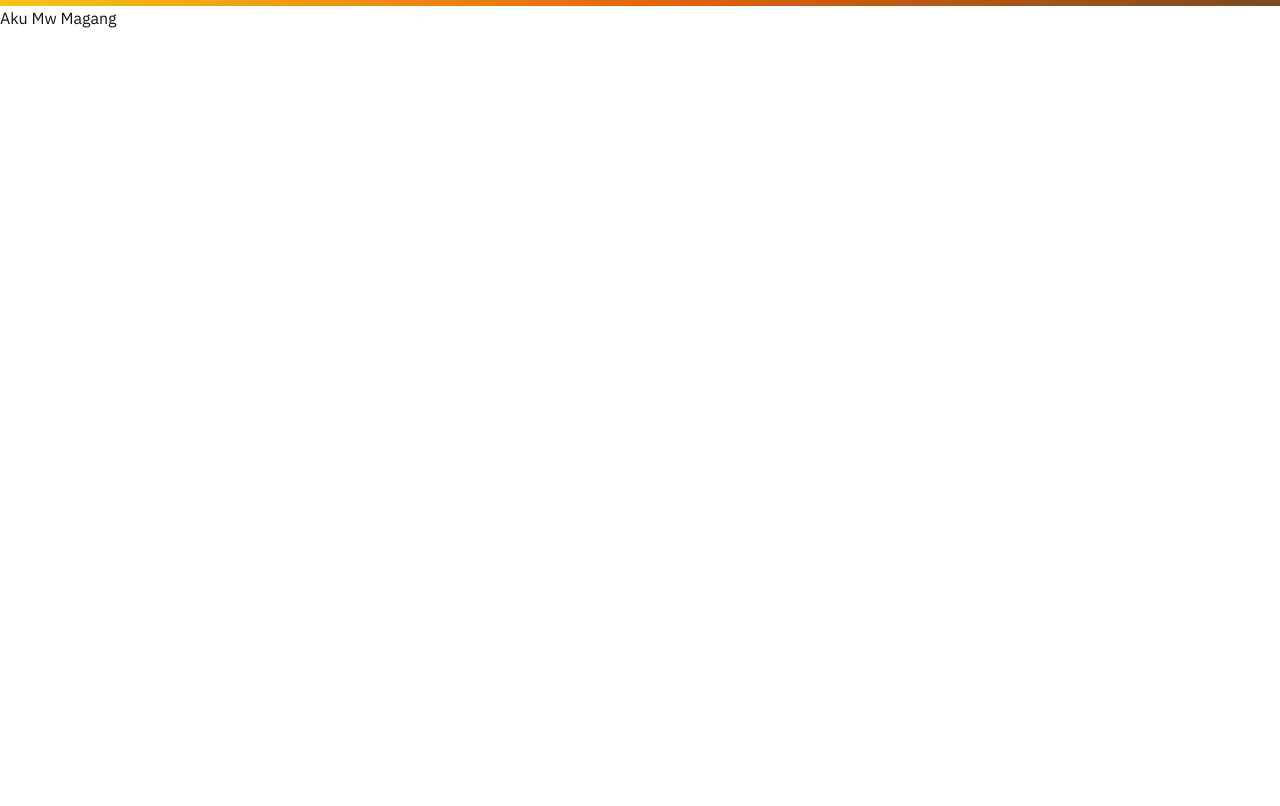
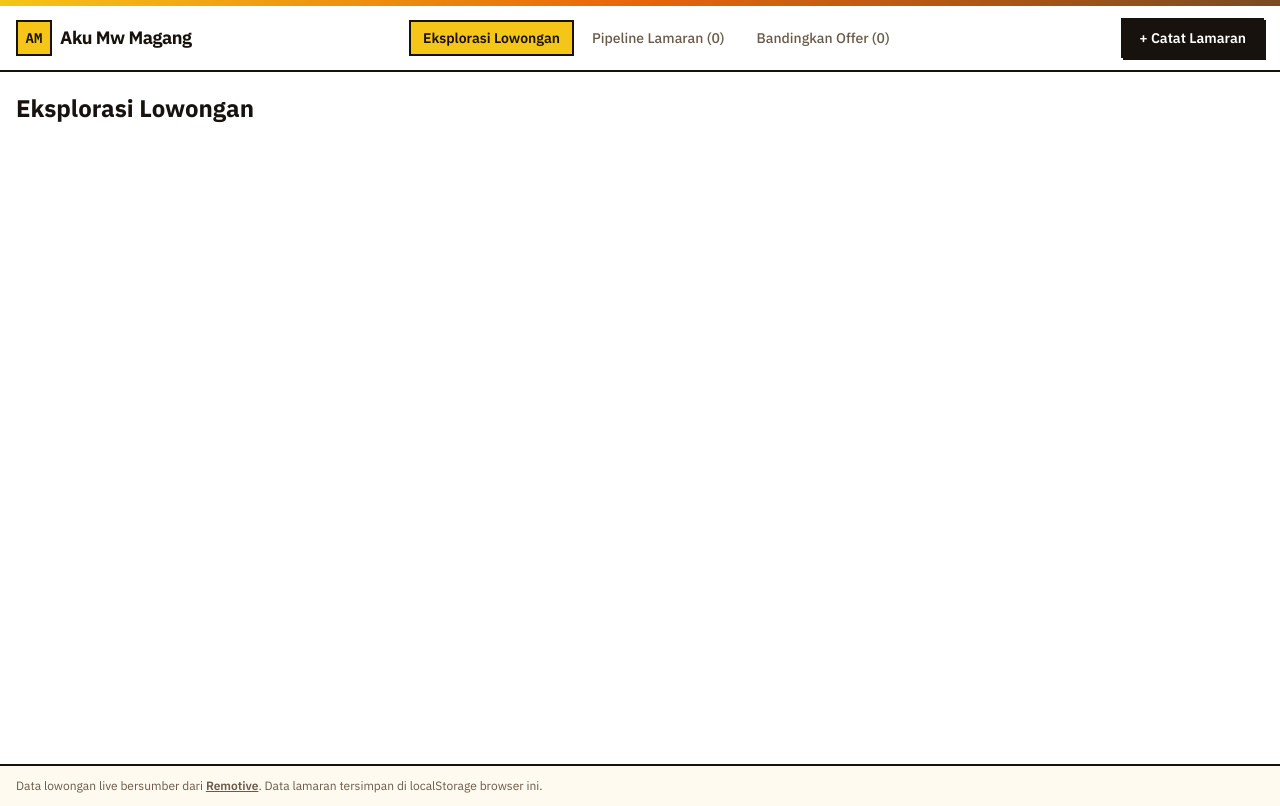
Before and after one commit to DaffHaxxim/pweb-react-A14-2026, a React (Vite) app: page / in a window 1280 px wide. Built offline with nearby package versions, Linux system fonts and the light colour scheme.

Commit message:
Menambahkan tata letak, navigasi, dan routing halaman

```diff
--- a/src/App.tsx
+++ b/src/App.tsx
@@ -1,3 +1,28 @@
+import { Route, Routes } from "react-router";
+import { useLocalStorage } from "./hooks/useLocalStorage";
+import { TataLetak } from "./layouts/TataLetak";
+import { HalamanCatatLamaran } from "./pages/HalamanCatatLamaran";
+import { HalamanLamaran } from "./pages/HalamanLamaran";
+import { HalamanLowongan } from "./pages/HalamanLowongan";
+import { HalamanOffer } from "./pages/HalamanOffer";
+import { HalamanTidakDitemukan } from "./pages/HalamanTidakDitemukan";
+import type { Application } from "./types/lamaran";
+
 export default function App() {
-  return <h1>Aku Mw Magang</h1>;
+  // ===== State utama (diangkat ke App agar tidak hilang saat pindah halaman) =====
+  // Memakai Custom Hook useLocalStorage supaya tetap ada setelah refresh.
+  const [applications] = useLocalStorage<Application[]>("akumwmagang-applications", []);
+
+  // ===== Tabel route =====
+  return (
+    <Routes>
+      <Route path="/" element={<TataLetak applications={applications} />}>
+        <Route index element={<HalamanLowongan />} />
+        <Route path="lamaran" element={<HalamanLamaran />} />
+        <Route path="lamaran/baru" element={<HalamanCatatLamaran />} />
+        <Route path="offer" element={<HalamanOffer />} />
+        <Route path="*" element={<HalamanTidakDitemukan />} />
+      </Route>
+    </Routes>
+  );
 }
--- /dev/null
+++ b/src/components/BadgeMatch.tsx
@@ -0,0 +1,18 @@
+import { tingkatMatch } from "../utils/skillMatch";
+
+// Warna sesuai soal: hijau >= 70%, kuning 40-69%, merah < 40%
+const GAYA_TINGKAT = {
+  tinggi: "border-berhasil bg-berhasil-muda text-berhasil",
+  sedang: "border-emas bg-kuning-muda text-cokelat-tua",
+  rendah: "border-bahaya bg-bahaya-muda text-bahaya",
+};
+
+export function BadgeMatch({ persen }: { persen: number }) {
+  return (
+    <span
+      className={`inline-block shrink-0 border-2 px-2 py-0.5 font-mono text-xs font-semibold ${GAYA_TINGKAT[tingkatMatch(persen)]}`}
+    >
+      {persen}% Match
+    </span>
+  );
+}
--- /dev/null
+++ b/src/components/BadgeStatus.tsx
@@ -0,0 +1,21 @@
+import type { ApplicationStatus } from "../types/lamaran";
+import { LABEL_STATUS } from "../utils/statusLamaran";
+
+// Warna badge untuk setiap status (kelas ditulis utuh agar terbaca Tailwind)
+const GAYA_STATUS: Record<ApplicationStatus, string> = {
+  WISHLIST: "border-garis bg-permukaan text-redup",
+  APPLIED: "border-emas bg-kuning-muda text-cokelat-tua",
+  SCREENING: "border-oranye bg-oranye-muda text-oranye-tua",
+  INTERVIEW: "border-hitam bg-kuning text-hitam",
+  OFFER: "border-berhasil bg-berhasil-muda text-berhasil",
+  REJECTED: "border-bahaya bg-bahaya-muda text-bahaya",
+  GHOSTED: "border-cokelat bg-cokelat text-latar",
+};
+
+export function BadgeStatus({ status }: { status: ApplicationStatus }) {
+  return (
+    <span className={`inline-block border-2 px-2 py-0.5 text-xs font-bold uppercase tracking-wide ${GAYA_STATUS[status]}`}>
+      {LABEL_STATUS[status]}
+    </span>
+  );
+}
--- /dev/null
+++ b/src/components/Tombol.tsx
@@ -0,0 +1,48 @@
+// Tombol yang dipakai ulang di seluruh aplikasi dengan beberapa varian warna.
+// Pola ini sama dengan contoh Button pada materi Tailwind (memetakan varian ke kelas utuh).
+
+interface TombolProps {
+  children: React.ReactNode;
+  onClick?: () => void;
+  type?: "button" | "submit";
+  varian?: "utama" | "kedua" | "bahaya" | "gelap";
+  ukuran?: "kecil" | "normal";
+  disabled?: boolean;
+  title?: string;
+  className?: string;
+}
+
+const GAYA_VARIAN = {
+  utama: "border-hitam bg-kuning text-hitam hover:bg-emas",
+  kedua: "border-hitam bg-latar text-hitam hover:bg-kuning-muda",
+  bahaya: "border-bahaya bg-latar text-bahaya hover:bg-bahaya-muda",
+  gelap: "border-hitam bg-hitam text-latar hover:bg-cokelat-tua",
+};
+
+const GAYA_UKURAN = {
+  kecil: "px-2.5 py-1 text-xs",
+  normal: "px-4 py-2 text-sm",
+};
+
+export function Tombol({
+  children,
+  onClick,
+  type = "button",
+  varian = "utama",
+  ukuran = "normal",
+  disabled = false,
+  title,
+  className = "",
+}: TombolProps) {
+  return (
+    <button
+      type={type}
+      onClick={onClick}
+      disabled={disabled}
+      title={title}
+      className={`border-2 font-semibold shadow-tegas-kecil transition active:translate-x-0.5 active:translate-y-0.5 active:shadow-none disabled:cursor-not-allowed disabled:opacity-50 disabled:shadow-none ${GAYA_VARIAN[varian]} ${GAYA_UKURAN[ukuran]} ${className}`}
+    >
+      {children}
+    </button>
+  );
+}
--- /dev/null
+++ b/src/components/gaya.ts
@@ -0,0 +1,19 @@
+// Kumpulan kelas Tailwind yang dipakai berulang di banyak form,
+// supaya string kelas panjang tidak ditulis ulang di setiap input.
+// Kelas ditulis utuh (tidak dirangkai sebagian) agar terbaca oleh Tailwind.
+
+export const KELAS_LABEL = "mb-1 block text-xs font-semibold uppercase tracking-wide text-redup";
+
+export const KELAS_INPUT =
+  "w-full border-2 border-hitam bg-latar px-3 py-2 text-sm text-teks placeholder:text-redup/70 focus:border-oranye focus:outline-none";
+
+// Versi input saat ada error validasi (garis merah)
+export const KELAS_INPUT_GALAT =
+  "w-full border-2 border-bahaya bg-bahaya-muda px-3 py-2 text-sm text-teks placeholder:text-redup/70 focus:outline-none";
+
+export const KELAS_PESAN_GALAT = "mt-1 text-xs font-medium text-bahaya";
+
+// Panel/kartu dasar: kotak bergaris hitam dengan bayangan tegas
+export const KELAS_PANEL = "border-2 border-hitam bg-latar p-4 shadow-tegas";
+
+export const KELAS_JUDUL_PANEL = "mb-3 text-xs font-bold uppercase tracking-widest text-cokelat";
--- /dev/null
+++ b/src/layouts/TataLetak.tsx
@@ -0,0 +1,69 @@
+import { Link, NavLink, Outlet } from "react-router";
+import type { Application } from "../types/lamaran";
+
+interface TataLetakProps {
+  applications: Application[];
+}
+
+// Kelas NavLink: React Router memberi { isActive } untuk menandai halaman yang sedang dibuka
+function kelasNavigasi({ isActive }: { isActive: boolean }) {
+  return isActive
+    ? "border-2 border-hitam bg-kuning px-3 py-1.5 text-sm font-semibold text-hitam"
+    : "border-2 border-transparent px-3 py-1.5 text-sm font-medium text-redup hover:border-garis hover:text-teks";
+}
+
+// Kerangka halaman: header + navigasi, lalu isi halaman aktif lewat <Outlet />
+export function TataLetak({ applications }: TataLetakProps) {
+  // Angka di menu dihitung langsung dari data (derived state)
+  const jumlahOffer = applications.filter((lamaran) => lamaran.status === "OFFER").length;
+
+  return (
+    <div className="flex min-h-screen flex-col">
+      <header className="border-b-2 border-hitam bg-latar">
+        <div className="mx-auto flex max-w-7xl flex-wrap items-center justify-between gap-3 px-4 py-3">
+          <Link to="/" className="flex items-center gap-2">
+            <span className="grid h-9 w-9 place-items-center border-2 border-hitam bg-kuning font-mono text-sm font-bold">
+              AM
+            </span>
+            <span className="text-lg font-bold tracking-tight">Aku Mw Magang</span>
+          </Link>
+
+          <nav className="flex flex-wrap gap-1">
+            {/* "end" agar menu ini hanya aktif tepat di "/" */}
+            <NavLink to="/" end className={kelasNavigasi}>
+              Eksplorasi Lowongan
+            </NavLink>
+            {/* "end" agar menu ini tidak ikut aktif di "/lamaran/baru" */}
+            <NavLink to="/lamaran" end className={kelasNavigasi}>
+              Pipeline Lamaran ({applications.length})
+            </NavLink>
+            <NavLink to="/offer" className={kelasNavigasi}>
+              Bandingkan Offer ({jumlahOffer})
+            </NavLink>
+          </nav>
+
+          <Link
+            to="/lamaran/baru"
+            className="border-2 border-hitam bg-hitam px-4 py-2 text-sm font-semibold text-latar shadow-tegas-kecil hover:bg-cokelat-tua"
+          >
+            + Catat Lamaran
+          </Link>
+        </div>
+      </header>
+
+      <main className="mx-auto w-full max-w-7xl flex-1 space-y-5 px-4 py-5">
+        <Outlet />
+      </main>
+
+      <footer className="border-t-2 border-hitam bg-permukaan">
+        <p className="mx-auto max-w-7xl px-4 py-3 text-xs text-redup">
+          Data lowongan live bersumber dari{" "}
+          <a href="https://remotive.com" target="_blank" rel="noreferrer" className="font-semibold underline">
+            Remotive
+          </a>
+          . Data lamaran tersimpan di localStorage browser ini.
+        </p>
+      </footer>
+    </div>
+  );
+}
--- /dev/null
+++ b/src/pages/HalamanCatatLamaran.tsx
@@ -0,0 +1,3 @@
+export function HalamanCatatLamaran() {
+  return <h1 className="text-2xl font-bold">Catat Lamaran</h1>;
+}
--- /dev/null
+++ b/src/pages/HalamanLamaran.tsx
@@ -0,0 +1,3 @@
+export function HalamanLamaran() {
+  return <h1 className="text-2xl font-bold">War Room Lamaran</h1>;
+}
--- /dev/null
+++ b/src/pages/HalamanLowongan.tsx
@@ -0,0 +1,3 @@
+export function HalamanLowongan() {
+  return <h1 className="text-2xl font-bold">Eksplorasi Lowongan</h1>;
+}
--- /dev/null
+++ b/src/pages/HalamanOffer.tsx
@@ -0,0 +1,3 @@
+export function HalamanOffer() {
+  return <h1 className="text-2xl font-bold">Bandingkan Offer</h1>;
+}
--- /dev/null
+++ b/src/pages/HalamanTidakDitemukan.tsx
@@ -0,0 +1,18 @@
+import { Link } from "react-router";
+
+// Halaman untuk alamat yang tidak terdaftar (route "*")
+export function HalamanTidakDitemukan() {
+  return (
+    <section className="mx-auto max-w-lg border-2 border-hitam bg-latar p-8 text-center shadow-tegas">
+      <p className="font-mono text-5xl font-semibold text-oranye">404</p>
+      <h1 className="mt-2 text-xl font-bold">Halaman tidak ditemukan</h1>
+      <p className="mt-2 text-sm text-redup">Alamat yang dibuka tidak ada di aplikasi Aku Mw Magang.</p>
+      <Link
+        to="/"
+        className="mt-5 inline-block border-2 border-hitam bg-kuning px-4 py-2 text-sm font-semibold shadow-tegas-kecil hover:bg-emas"
+      >
+        Kembali ke Eksplorasi Lowongan
+      </Link>
+    </section>
+  );
+}
```
